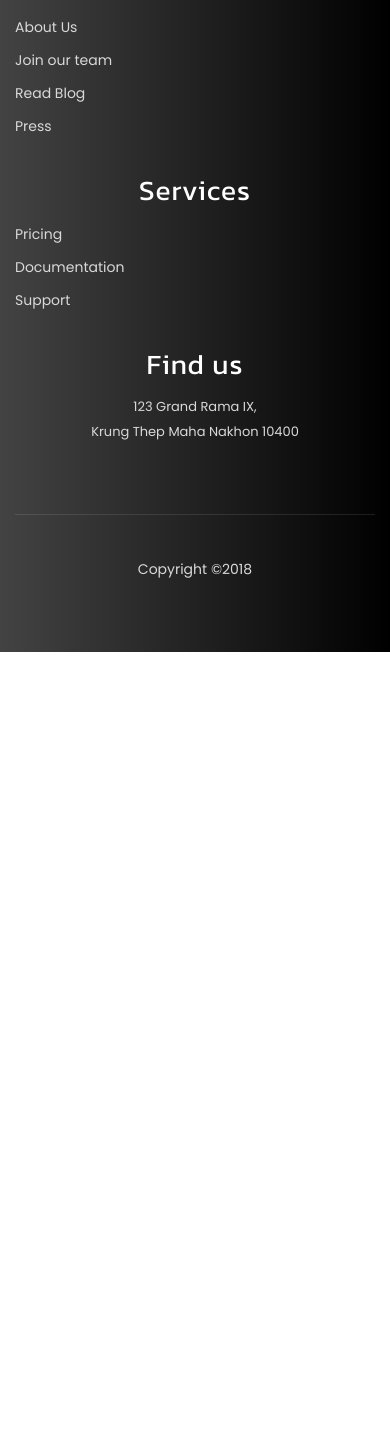
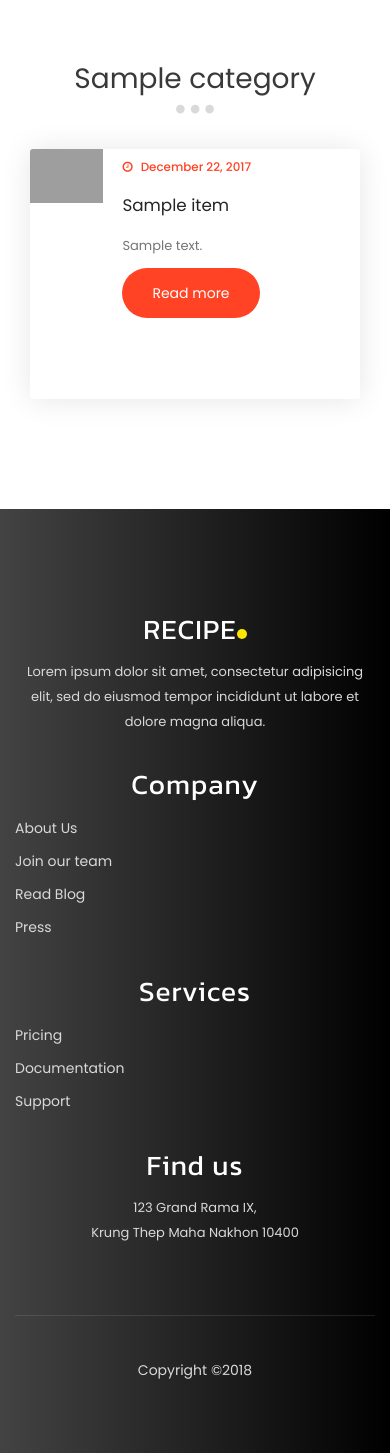
Before and after one commit to iAbrar/catalog, a Flask app: page /catalog/1/recipes/ in a window 390 px wide. Shown: the part 423-1876 px from the top of the page. Before the commit the page ends 1075 px from the top, so only its background shows below. Run offline with Flask 2, Linux system fonts and the light colour scheme; tables that the repository leaves empty hold one stand-in row (values such as "Sample post"); some libraries are stand-ins or nearby versions; grey boxes are pictures that could not be loaded.

Commit message:
add style to the page

```diff
--- a/templates/publiccategory.html
+++ b/templates/publiccategory.html
@@ -1,10 +1,122 @@
 {% extends "main.html" %}
+{% block header %}
+{{ super() }}
+{% endblock %}
+{% block menu %}
+{{ super() }}
+{% endblock %}
+{% block login %}
+<li class="join section-btn"><a id=""href="{{url_for('showLogin')}}" data-toggle="modal" data-target="#modal-form">Sign in / Join</a></li>
+{% endblock %}
+{% block menu2 %}
+{{ super() }}
+{% endblock %}
 {% block content %}
-<div class="row">
-<h1>{{category.title}}</h1>
+      <!-- BLOG HEADER -->
+      <section id="blog-header" data-stellar-background-ratio="0.5">
+         <div class="overlay"></div>
+         <div class="container">
+         </div>
+      </section>
+      <!-- Recipes -->
+      <section id="" data-stellar-background-ratio="0.5">
+         <div class="container">
+            <div class="row">
+               <div class="col-md-12 col-sm-12">
+                  <div class="section-title">
+                     <h2>{{category.title}}</h2>
+                     <span class="line-bar">...</span>
+                  </div>
+               </div>
+            </div>
+{% for item in items%}
+            <div class="col-md-12 col-sm-12">
+               <!-- BLOG THUMB -->
+               <div class="media item-thumb">
+                  <div class="media-object media-left">
+                     <a href="{{url_for('showrecipe', category_id = item.category_id,recipe_id=item.id) }}"><img src="images/blog-image1.jpg" class="img-responsive" alt=""></a>
+                  </div>
+                  <div class="media-body item-info">
+                     <small><i class="fa fa-clock-o"></i> December 22, 2017</small>
+                     <h3><a href="{{url_for('showrecipe', category_id = item.category_id,recipe_id=item.id) }}">{{item.title}}</a></h3>
+                     <p>{{item.description}}</p>
+                     <a href="{{url_for('showrecipe', category_id = item.category_id,recipe_id=item.id) }}" class="btn section-btn">Read more</a>
+                  </div>
+               </div>
+            </div>
+            {%endfor%}
 
-{% for item in items %}
-<h3><a href="{{url_for('showrecipe', category_id = category.id,recipe_id=item.id) }}">{{item.title}}</a></h3>
-{% endfor %}
-</div>
+         </div>
+         </div>
+      </section>
 {% endblock %}
+<!-- FOOTER -->
+{% block footer %}
+{{ super() }}
+{% endblock %}
+{% block signInCallback %}
+<!-- MODAL -->
+<section class="modal fade" id="modal-form" tabindex="-1" role="dialog" aria-labelledby="myModalLabel" aria-hidden="true">
+   <div class="modal-dialog modal-lg">
+      <div class="modal-content modal-popup">
+         <div class="modal-header">
+            <button type="button" class="close" data-dismiss="modal" aria-label="Close">
+            <span aria-hidden="true">&times;</span>
+            </button>
+         </div>
+         <div class="modal-body">
+            <div class="container-fluid">
+               <div class="row">
+                  <div class="col-md-12 col-sm-12">
+                     <div class="modal-title">
+                        <h2>RECIPE<span class="dot"></span></h2>
+                     </div>
+                     <!-- NAV TABS -->
+                     <ul class="nav nav-tabs" role="tablist">
+                        <li class="active"><a href="#sign_up" aria-controls="sign_up" role="tab" data-toggle="tab">Create an account</a></li>
+                        <li><a href="#sign_in" aria-controls="sign_in" role="tab" data-toggle="tab">Sign In</a></li>
+                     </ul>
+                     <!-- TAB PANES -->
+                     <div class="tab-content">
+                        <div role="tabpanel" class="tab-pane fade in active" id="sign_up">
+                           <div id="signinButton">
+                              <span class="g-signin"
+                                 data-scope="openid email"
+                                 data-clientid="402840848911-7ftm7s7ov83deljv1l2credbu5l1e96j.apps.googleusercontent.com"
+                                 data-redirecturi="postmessage"
+                                 data-accesstype="offline"
+                                 data-cookiepolicy="single_host_origin"
+                                 data-callback="signInCallback"
+                                 data-approvalprompt="force">
+                              </span>
+                           </div>
+                           <div class="result">asdt</div>
+                        </div>
+                        <div role="tabpanel" class="tab-pane fade in" id="sign_in">
+                           <div id="signinButton">
+                              <span class="g-signin"
+                                 data-scope="openid email"
+                                 data-clientid="402840848911-7ftm7s7ov83deljv1l2credbu5l1e96j.apps.googleusercontent.com"
+                                 data-redirecturi="postmessage"
+                                 data-accesstype="offline"
+                                 data-cookiepolicy="single_host_origin"
+                                 data-callback="signInCallback"
+                                 data-approvalprompt="force">
+                              </span>
+                           </div>
+                           <div class="result">t</div>
+                        </div>
+                     </div>
+                  </div>
+               </div>
+            </div>
+         </div>
+      </div>
+   </div>
+</section>
+<!-- SCRIPTS -->
+
+{% endblock %}
+{% block script %}
+{{ super() }}
+{% endblock %}
```
